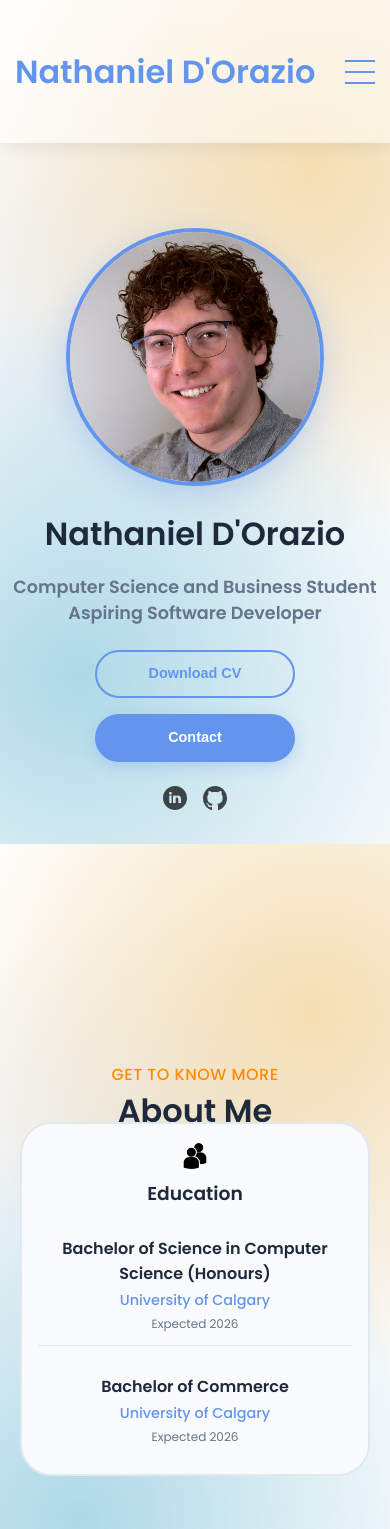
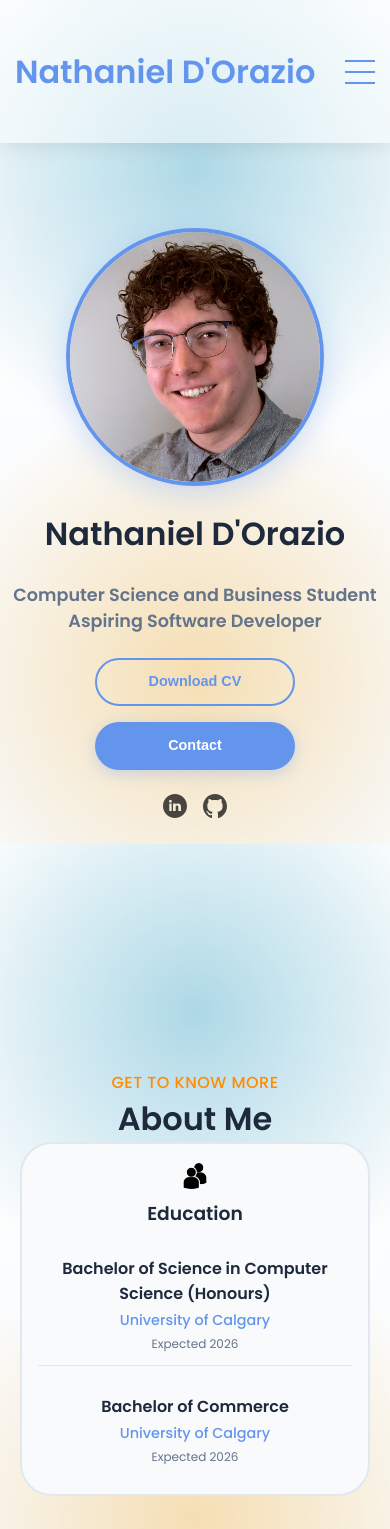
Before and after one commit to n-dorazio/n-dorazio.github.io, a plain HTML site: page index.html in a window 390 px wide. Shown: the top 1529 px of the page. Drawn offline with Linux system fonts and the light colour scheme.

Commit message:
fixed background bug and removed mobile project back button

```diff
--- a/mediaqueries.css
+++ b/mediaqueries.css
@@ -26,6 +26,15 @@
 
     #hamburger-nav {
         display: flex;
+    }
+
+    /* Fix background orientation on mobile */
+    body {
+        background:
+            radial-gradient(circle at 50% 20%, var(--color-primary-light) 0%, transparent 40%),
+            radial-gradient(circle at 50% 80%, var(--color-accent-warm) 0%, transparent 40%),
+            linear-gradient(180deg, #ffffff 0%, var(--color-neutral-light) 100%);
+        background-attachment: fixed;
     }
 
     /* Profile Section */
@@ -171,11 +180,7 @@
     }
 
     .back-button {
-        position: fixed;
-        top: 13%;
-        left: 1rem;
-        transform: translateY(-50%);
-        z-index: 1001;
+        display: none;
     }
 
     .project-header-content h1 {
@@ -358,7 +363,11 @@
 
     .about-containers {
         margin-bottom: 1.5rem;
-        margin-top: 2.5rem;
+        margin-top: 3rem;
+    }
+
+    .title {
+        margin-bottom: 1.5rem;
     }
 
     .details-container {
```
